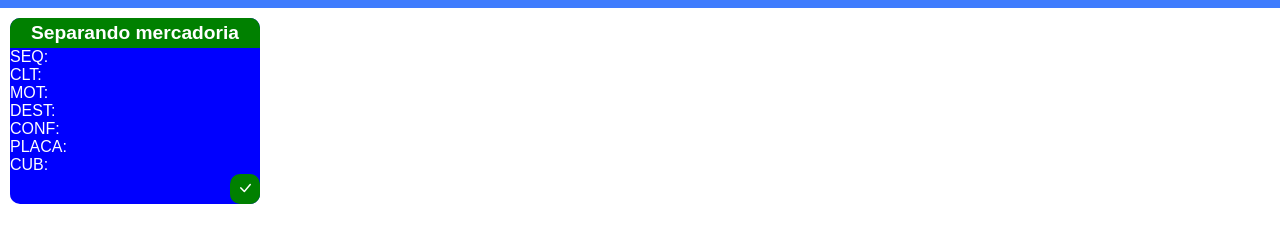
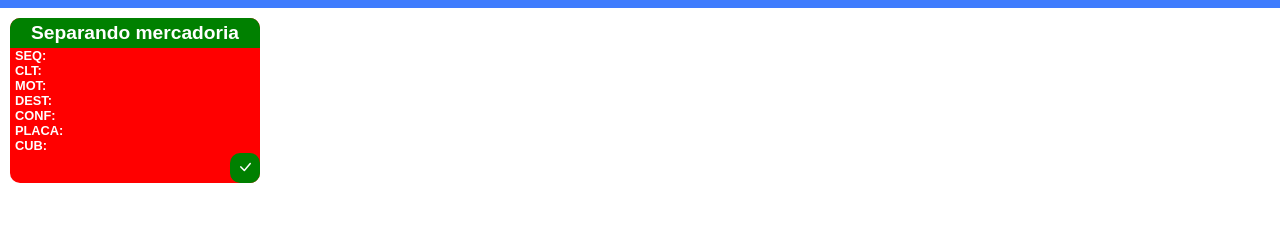
Before and after one commit to francisconeponuceno/projeto-kanban, a plain HTML site: page index.html in a window 1280 px wide. Shown: the part 57-300 px from the top of the page. Drawn offline with nearby package versions, Linux system fonts and the light colour scheme.

Commit message:
atualizacao

```diff
--- a/index.html
+++ b/index.html
@@ -23,13 +23,13 @@
             </div>
             <div class="descricao">
                 <div class="desc">
-                    <p>SEQ:</p>
-                    <p>CLT:</p>
-                    <p>MOT:</p>
-                    <p>DEST:</p>
-                    <p>CONF:</p>
-                    <p>PLACA:</p>
-                    <p>CUB:</p>
+                    <h2>SEQ:</h2>
+                    <h2>CLT:</h2>
+                    <h2>MOT:</h2>
+                    <h2>DEST:</h2>
+                    <h2>CONF:</h2>
+                    <h2>PLACA:</h2>
+                    <h2>CUB:</h2>
                 </div>
                 <div class="icon">
                     <i class="bi bi-check-lg"></i>
--- a/style.css
+++ b/style.css
@@ -8,6 +8,7 @@
     font-family: Arial, Helvetica, sans-serif;
     font-family: 'Roboto', sans-serif;
     font-family: "Poppins", sans-serif;
+
 }
 
 .terceiro {
@@ -21,7 +22,7 @@
 }
 
 .geral{
-    background-color: blue;
+    background-color: red;
     width: 250px;
     color: white;
     margin-top: 10px;
@@ -43,6 +44,12 @@
 .descricao {
     display: flex;
     flex-direction: column;
+    margin-left: 5px;
+}
+
+.descricao h2 {
+    font-size: 0.8rem;
+
 }
 
 .icon {
```
